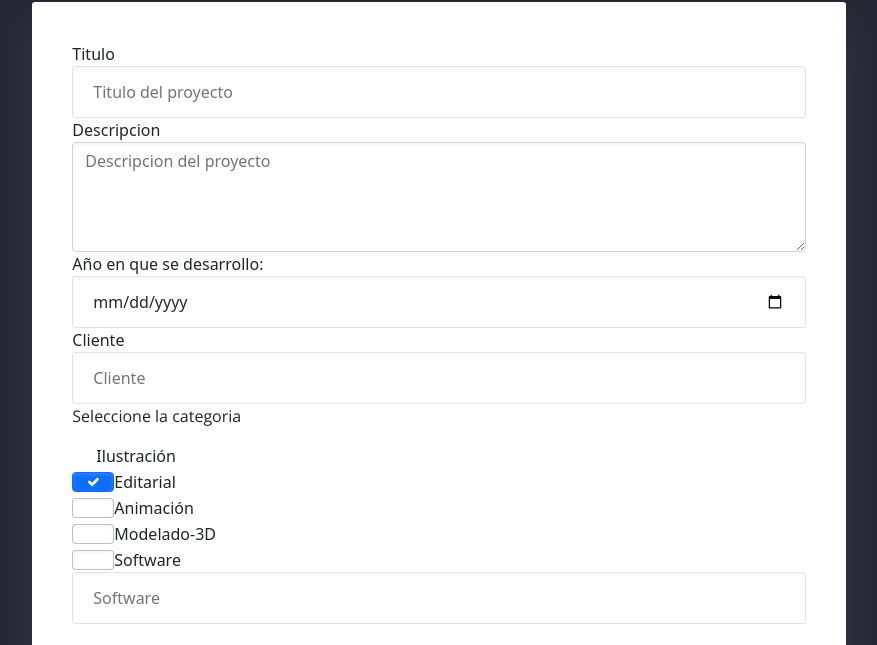
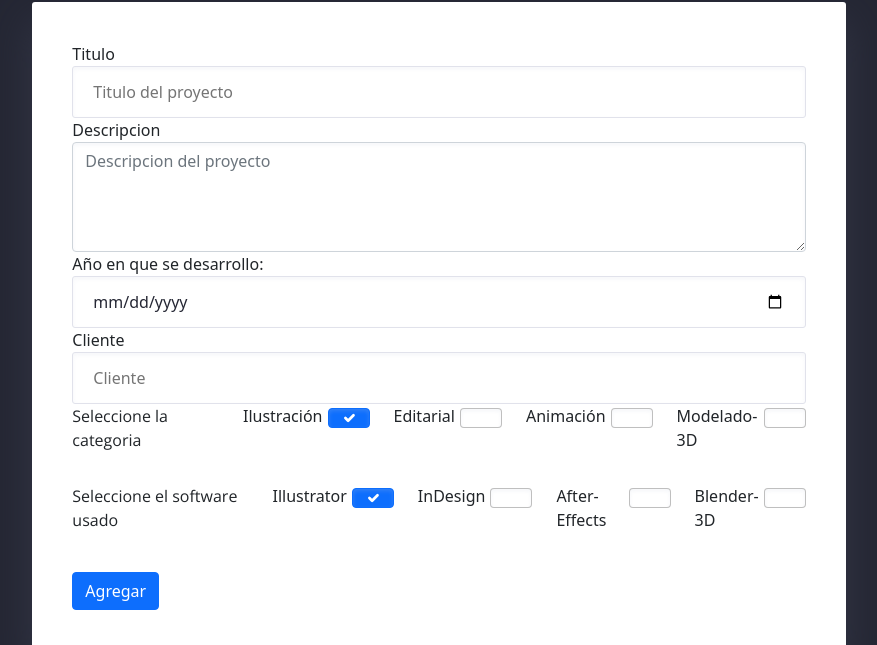
Before and after one commit to JhoanaEspana/Proyecto-js-coderhouse, a website: page portfolio.html in a window 1280 px wide. Shown: the part 453-1098 px from the top of the page, without its empty margins (201-1078 px from the left). Drawn offline with nearby package versions, Linux system fonts and the light colour scheme.

Commit message:
creando los check de software

```diff
--- a/js/portfolio.js
+++ b/js/portfolio.js
@@ -8,22 +8,31 @@ agregar.onclick = (e) => {
   let newPort = new Portfolio(titulo.value, descripcion.value, anio.value, cliente.value);
 
   checkCategoria(newPort);
+  checkSoftware(newPort);
   portafolio.push(newPort);
   mostrarItemsDom();
   document.getElementById("form").reset();
 };
 
 function checkCategoria(newPort){
-  let checkBox = document.getElementsByClassName("check-el");
-  for(let check of checkBox){
-    if(check.checked){
-      let cat = check.value;
+  let checkBoxCat = document.getElementsByClassName("check-cat-el");
+  for(let checkcat of checkBoxCat){
+    if(checkcat.checked){
+      let cat = checkcat.value + ' ';
       newPort.perteneceCategoria(cat)
     }
   }
 }
 
-
+function checkSoftware(newPort){
+  let checkBoxSoft = document.getElementsByClassName("check-soft-el");
+  for(let checksof of checkBoxSoft){
+    if(checksof.checked){
+      let soft = checksof.value;
+      newPort.softwareUsado(soft)
+    }
+  }
+}
 
 function mostrarItemsDom(){
   let div = document.getElementById("portfolioContent-el");
--- a/package.json
+++ b/package.json
@@ -17,5 +17,9 @@
   "bugs": {
     "url": "https://github.com/JhoanaEspana/Proyecto-js-coderhouse/issues"
   },
-  "homepage": "https://github.com/JhoanaEspana/Proyecto-js-coderhouse#readme"
+  "homepage": "https://github.com/JhoanaEspana/Proyecto-js-coderhouse#readme",
+  "devDependencies": {
+    "node-sass": "^7.0.1",
+    "nodemon": "^2.0.19"
+  }
 }
--- a/portfolio.html
+++ b/portfolio.html
@@ -118,50 +118,56 @@
             <label for="cliente">Cliente</label>
             <input type="text" id="cliente" placeholder="Cliente">
           </div>
-          <div>
+
+          <div class="d-flex flex-row mb-3">
             <p>Seleccione la categoria</p>
-            <div class="form-check">
-              <label class="form-check-label" for="coding">Ilustración</label>
-              <input class="form-check-input check-el" type="checkbox" id="Ilustracion"  value="Ilustración" checked>
+            <div class="form-check d-flex">
+              <label class="form-check-label" for="ilustracion">Ilustración</label>
+              <input class="form-check-input check-cat-el" type="checkbox" id="Ilustracion"  value="Ilustración" checked>
             </div>
-            <div class="form-check">
-              <label class="form-check-label" for="music">Editarial</label>
-              <input class="form-check-input check-el" type="checkbox" id="Editarial"  value="Editarial">
+            <div class="form-check d-flex">
+              <label class="form-check-label" for="editorial">Editarial</label>
+              <input class="form-check-input check-cat-el" type="checkbox" id="Editarial"  value="Editarial">
             </div>
-            <div class="form-check">
-              <label class="form-check-label" for="music">Animación</label>
-              <input class="form-check-input check-el" type="checkbox" id="Animacion"  value="Animación">
+            <div class="form-check d-flex">
+              <label class="form-check-label" for="animacion">Animación</label>
+              <input class="form-check-input check-cat-el" type="checkbox" id="Animacion"  value="Animación">
             </div>
-            <div class="form-check">
-              <label class="form-check-label" for="music">Modelado-3D</label>
-              <input class="form-check-input check-el"  type="checkbox" id="Modelado"  value="Modelado-3D">
+            <div class="form-check d-flex">
+              <label class="form-check-label" for="modelado">Modelado-3D</label>
+              <input class="form-check-input check-cat-el"  type="checkbox" id="Modelado"  value="Modelado-3D">
             </div>
           </div>
-          <div>
-            <label for="software">Software</label>
-            <input type="text" id="software" placeholder="Software">
+
+          <div class="d-flex flex-row mb-3">
+            <p>Seleccione el software usado</p>
+            <div class="form-check d-flex">
+              <label class="form-check-label" for="illustrator">Illustrator</label>
+              <input class="form-check-input check-soft-el" type="checkbox" id="Illustrator"  value="Illustrator" checked>
+            </div>
+            <div class="form-check d-flex">
+              <label class="form-check-label" for="indesign">InDesign</label>
+              <input class="form-check-input check-soft-el" type="checkbox" id="InDesign"  value="InDesign">
+            </div>
+            <div class="form-check d-flex">
+              <label class="form-check-label" for="aftereffects">After-Effects</label>
+              <input class="form-check-input check-soft-el" type="checkbox" id="After-Effects"  value="After-Effects">
+            </div>
+            <div class="form-check d-flex">
+              <label class="form-check-label" for="blender">Blender-3D</label>
+              <input class="form-check-input check-soft-el"  type="checkbox" id="Blender-3D"  value="Modelado-3D">
+            </div>
           </div>
+
           <div class="mt-4">
             <button type="submit" id="agregar" class="btn btn-primary">Agregar</button>
           </div>
-
-
         </form>
       </div>
 
       <div class="portfolio-cards__container" >
         <div id="portfolioContent-el" class="portfolioCards">
- <!--          <div id="portfolioContent-el" class="portfolioContent">
-            <div id="portfolioContent-el" class="ImageCol">
-              <img src="img/slide1.jpg" />
-                <h3 id="titulo-el">Titulo</h3>
-                <p id="port-p-el">Descripcion</p>
-                <p id="anio-p-el">Año</p>
-                <p id="anio-p-el">Cliente</p>
-                <p id="anio-p-el">Categoria</p>
-                <p id="anio-p-el">Software</p>
-            </div>
-          </div> -->
+
         </div>
       </div>
     </section>
--- a/scss/_portafolio.scss
+++ b/scss/_portafolio.scss
@@ -28,6 +28,10 @@
   justify-content: center;
 }
 
+.form-check .form-check-input {
+  margin-left: 5px;
+}
+
 .ImageCol {
   animation-timing-function: ease;
   transition-duration: 0.5s;
```
Also changed, not shown: css/main.css, 1 other file.
